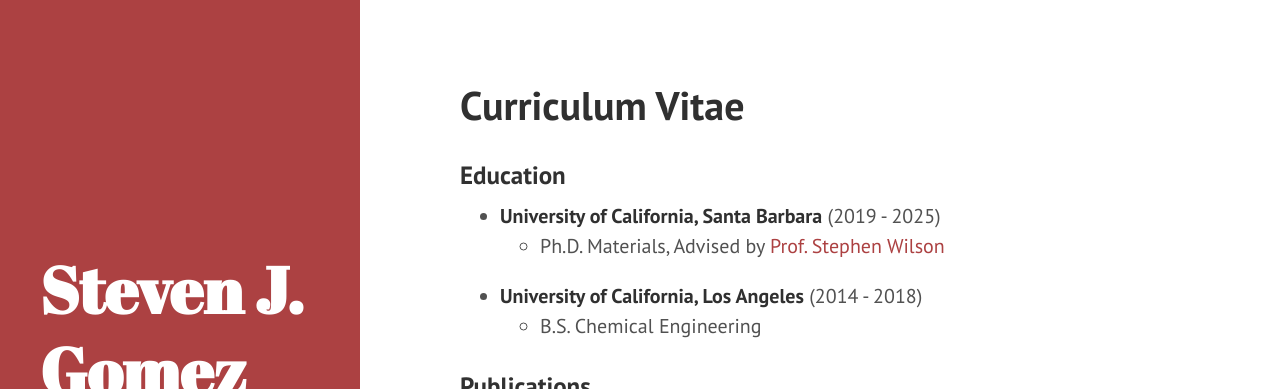
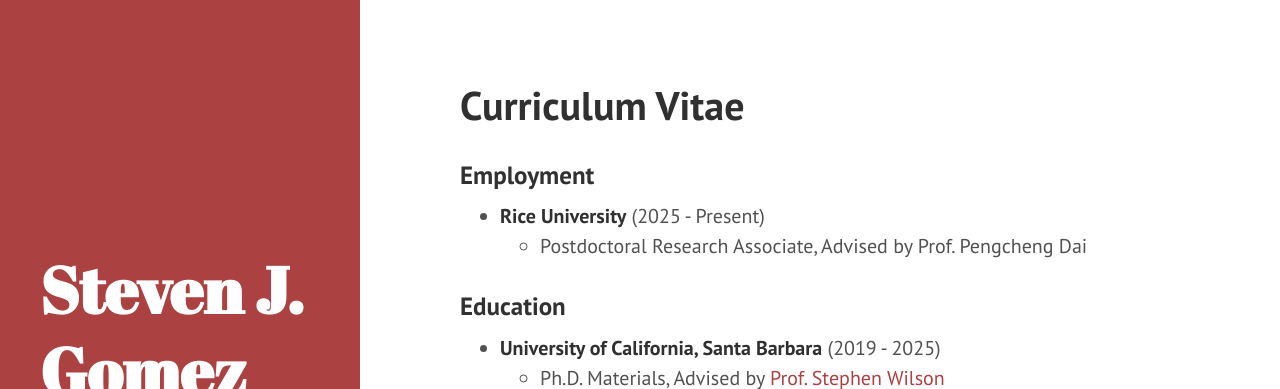
Before and after one commit to stevenjgomez/stevenjgomez.github.io, a Jekyll site: the page built from cv.md, in a window 1280 px wide and 900 px high, cut to the strip 0-389 px from the top of the window. Built offline with Jekyll 4.4.1, drawn with Linux system fonts in a browser that asks for light colours.

Commit message:
Add Rice

```diff
--- a/cv.md
+++ b/cv.md
@@ -2,6 +2,11 @@
 title: "Curriculum Vitae"
 layout: "page"
 ---
+### Employment
+
+- **Rice University** (2025 - Present)
+  - Postdoctoral Research Associate, Advised by Prof. Pengcheng Dai
+
 
 ### Education
 - **University of California, Santa Barbara** (2019 - 2025)
```
